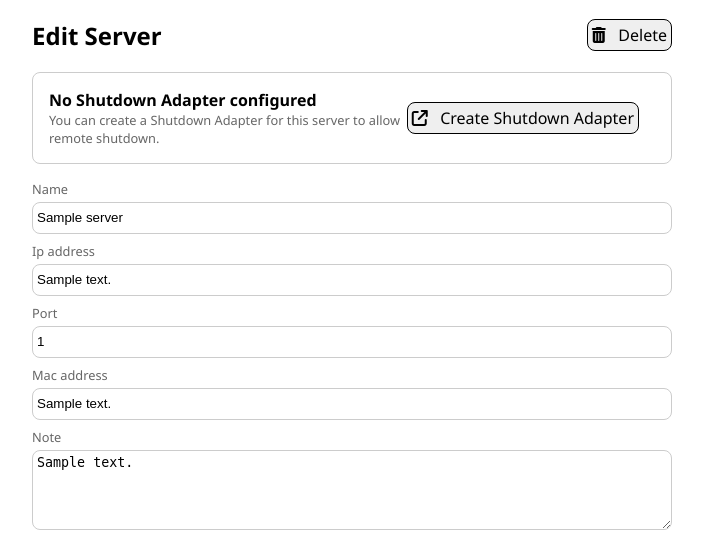
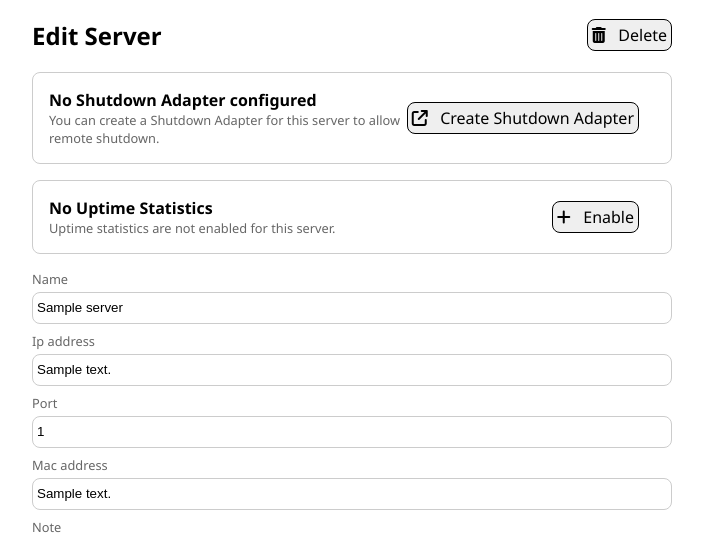
Before and after one commit to flemk/homelab-operator, a Django app: page /edit/server/1/ in a window 1280 px wide. Shown: the part 89-624 px from the top of the page, without its empty margins (288-991 px from the left). Run offline with Django 5.2, Linux system fonts and the light colour scheme; a user stored in the database is signed in; tables that the repository leaves empty hold one stand-in row (values such as "Sample post"); data that the repository does not hold is empty; some libraries are stand-ins or nearby versions.

Commit message:
Add uptime statistics management views and update related templates

```diff
--- a/homelab_operator/templates/html/dashboard-sections/servers.html
+++ b/homelab_operator/templates/html/dashboard-sections/servers.html
@@ -69,13 +69,15 @@
                         </span>
                     </span>
                 </div>
-
                 {% if server.uptime_statistic.all %}
                     {% with uptime_statistic=server.uptime_statistic.first %}
                         <div class="spacer"></div>
                         <div style="border-top: 1px solid #ccc;"></div>
                         <div class="spacer"></div>
                         <b>Uptime</b>
+                        <div class="soft">
+                            Last updated: {{ uptime_statistic.last_updated|date:"Y-m-d H:i:s" }}
+                        </div>
                         <div class="soft">
                             Red means offline, green means online. The color intensity indicates the probability of being online at that hour.
                         </div>
@@ -87,7 +89,6 @@
                         {% endif %}
                     {% endwith %}
                 {% endif %}
-
                 {% if server.services.all %}
                     <div class="spacer"></div>
                     <div style="border-top: 1px solid #ccc;"></div>
--- a/homelab_operator/templates/html_components/form.html
+++ b/homelab_operator/templates/html_components/form.html
@@ -31,10 +31,18 @@
                             </div>
                         {% endif %}
                     </div>
-                    {% if field.link and field.link_text %}
-                        <span style="margin: auto 1rem auto auto;">
-                            {% include 'html_components/inline_button.html' with label=field.link_text fa_icon='fa-arrow-up-right-from-square' href=field.link %}
-                        </span>
+                    {% if field.links %}
+                        <div style="display: flex; margin: auto 0 auto auto;">
+                            {% for link in field.links %}
+                                <span style="margin: auto 1rem auto auto;">
+                                    {% if link.fa_icon %}
+                                        {% include 'html_components/inline_button.html' with label=link.label fa_icon=link.fa_icon href=link.url %}
+                                    {% else %}
+                                        {% include 'html_components/inline_button.html' with label=link.label fa_icon='fa-arrow-up-right-from-square' href=link.url %}
+                                    {% endif %}
+                                </span>
+                            {% endfor %}
+                        </div>
                     {% endif %}
                 </div>
             {% endfor %}
--- a/homelab_operator/webui/models.py
+++ b/homelab_operator/webui/models.py
@@ -207,6 +207,7 @@ class ServerUptimeStatistic(models.Model):
                                related_name='uptime_statistic')
     matrix = models.JSONField(default={"not":"initialized"})  # stores 7×24 matrix as nested lists/dict
     initialized = models.BooleanField(default=False)
+    last_updated = models.DateTimeField(auto_now=True)
 
     def __str__(self):
         return f"Uptime statistics for {self.server.name}"
--- a/homelab_operator/webui/urls.py
+++ b/homelab_operator/webui/urls.py
@@ -54,4 +54,11 @@ urlpatterns = [
          views.edit_shutdown_url, name='edit_shutdown_url'),
     path('delete/shutdown_url/<int:shutdown_url_id>/',
          views.delete_shutdown_url, name='delete_shutdown_url'),
+
+     path('create/uptime_statistic/<int:server_id>/',
+          views.create_uptime_statistic, name='create_uptime_statistic'),
+     path('delete/uptime_statistic/<int:server_id>/',
+          views.delete_uptime_statistic, name='delete_uptime_statistic'),
+     path('reset/uptime_statistic/<int:server_id>/',
+          views.reset_uptime_statistic, name='reset_uptime_statistic'),
 ]
--- a/homelab_operator/webui/views.py
+++ b/homelab_operator/webui/views.py
@@ -7,7 +7,8 @@ from django.contrib import messages
 from django.contrib.auth import logout, authenticate, login
 from django.contrib.auth.decorators import login_required
 from django.db.models import Q
-from .models import Server, Service, Network, ShutdownURLConfiguration, WOLSchedule, Homelab, UserProfile
+from .models import Server, Service, Network, ShutdownURLConfiguration, WOLSchedule, Homelab, \
+    UserProfile, ServerUptimeStatistic
 from .helpers import rate_limit
 from .forms import ServerForm, ServiceForm, NetworkForm, WOLScheduleForm, \
     ShutdownURLConfigurationForm, HomelabForm, UserProfileForm
@@ -19,6 +20,8 @@ from .views_exp.network import create_network, edit_network, delete_network
 from .views_exp.schedule import create_schedule, edit_schedule, delete_schedule
 from .views_exp.shutdown_url import create_shutdown_url, edit_shutdown_url, delete_shutdown_url
 from .views_exp.wiki import create_wiki, edit_wiki, delete_wiki
+from .views_exp.uptime_statistic import create_uptime_statistic, delete_uptime_statistic, \
+    reset_uptime_statistic
 
 def login_view(request):
     context = {}
--- a/homelab_operator/webui/views_exp/server.py
+++ b/homelab_operator/webui/views_exp/server.py
@@ -25,6 +25,69 @@ def edit_server(request, server_id):
     else:
         form = ServerForm(instance=server, user=user)
 
+    additional_information = []
+    if server.shutdown_url:
+        if server.shutdown_url.all().first():
+            additional_information.append(
+                {
+                    'title': 'A Shutdown Adapter is configured for this server',
+                    'description': 'A shutdown URL is configured as Shutdown Adapter. It can be configured separately.',
+                    'links': [
+                        {
+                            'url': '/edit/shutdown_url/' + str(server.shutdown_url.all().first().id) + '/',
+                            'label': 'View',
+                        }
+                    ]
+                }
+            )
+        else:
+            additional_information.append(
+                {
+                    'title': 'No Shutdown Adapter configured',
+                    'description':
+                        'You can create a Shutdown Adapter for this server to allow remote shutdown.',
+                    'links': [
+                        {
+                            'url': f'/create/shutdown_url/{server.id}',
+                            'label': 'Create Shutdown Adapter',
+                        }
+                    ]
+                }
+            )
+    if server.uptime_statistic.all():
+        additional_information.append(
+            {
+                'title': 'Uptime Statistics',
+                'description': 'This server has uptime statistics enabled.',
+                'links': [
+                    {
+                        'url': f'/reset/uptime_statistic/{server.id}/',
+                        'label': 'Reset',
+                        'fa_icon': 'fa-rotate',
+                    },
+                    {
+                        'url': f'/delete/uptime_statistic/{server.id}/',
+                        'label': 'Delete',
+                        'fa_icon': 'fa-trash-can',
+                    }
+                ]
+            }
+        )
+    else:
+        additional_information.append(
+            {
+                'title': 'No Uptime Statistics',
+                'description': 'Uptime statistics are not enabled for this server.',
+                'links': [
+                    {
+                        'url': f'/create/uptime_statistic/{server.id}/',
+                        'label': 'Enable',
+                        'fa_icon': 'fa-plus',
+                    }
+                ]
+            }
+        )
+
     context = {
         'form': form,
         'form_title': 'Edit Server',
@@ -33,27 +96,8 @@ def edit_server(request, server_id):
         'delete_url_declined': f"/edit/server/{server.id}/",
         'delete_title': 'Delete Server',
         'delete_message': f"You are about to delete Server {server.name}. Do you want to proceed?",
+        'additional_information': additional_information,
     }
-    if server.shutdown_url:
-        if server.shutdown_url.all().first():  # TODO this caused some issues
-            context['additional_information'] = [
-                {
-                    'title': 'A Shutdown Adapter is configured for this server',
-                    'description': 'A shutdown URL is configured as Shutdown Adapter. It can be configured separately.',
-                    'link': '/edit/shutdown_url/' + str(server.shutdown_url.all().first().id) + '/',
-                    'link_text': 'View',
-                },
-            ]
-        else:
-            context['additional_information'] = [
-                {
-                    'title': 'No Shutdown Adapter configured',
-                    'description':
-                        'You can create a Shutdown Adapter for this server to allow remote shutdown.',
-                    'link': f'/create/shutdown_url/{server.id}',
-                    'link_text': 'Create Shutdown Adapter',
-                },
-            ]
     return render(request, 'html_components/form.html', context)
 
 @login_required
```
Also changed, not shown: homelab_operator/webui/views_exp/uptime_statistic.py (added, +75 -0 lines), CHANGELOG.md, homelab_operator/webui/migrations/0020_serveruptimestatistic_last_updated_and_more.py (added).
